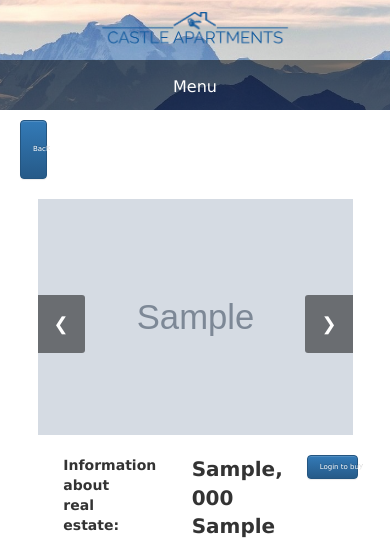
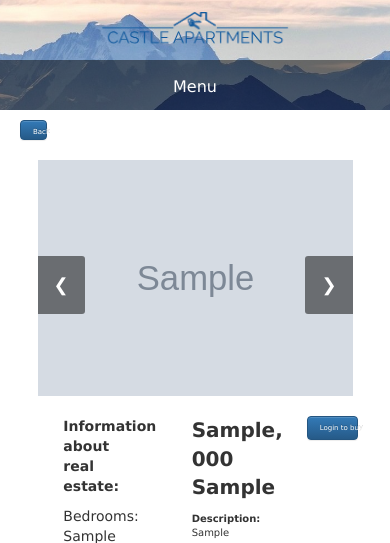
Before and after one commit to ArnthorDj/CastleApartments, a Django app: page /real_estate/info/1 in a window 390 px wide. Shown: the top 543 px of the page. Run offline with Django 3.2, Linux system fonts and the light colour scheme; tables that the repository leaves empty hold one stand-in row (values such as "Sample post"); grey boxes marked "Sample" are stand-in pictures; some libraries are stand-ins or nearby versions.

Commit message:
reyna að laga back takkann

```diff
--- a/static/CSS/base.css
+++ b/static/CSS/base.css
@@ -157,7 +157,15 @@ line-height: 0px;
         font-size: 5px;
     }
     #back-button{
+        height: 10%;
+    }
+}
 
+
+@media only screen and (max-width: 460px) {
+    #back-button{
+        height: 20px;
+        width: 70px;
     }
 }
 
@@ -392,7 +400,6 @@ line-height: 0px;
 
 #back-button{
     width: 7%;
-    height: 7%;
     margin-left: 20px;
     margin-top: 10px;
 }
--- a/templates/RealEstateInformation/index.html
+++ b/templates/RealEstateInformation/index.html
@@ -3,7 +3,7 @@
 {% block content %}
     <link rel="stylesheet" href="../../static/CSS/slider.css">
    <meta name="viewport" content="width=device-width, initial-scale=1">
-    <a href="{% url 'real_estate' %}"><button id="back-button" type="submit" class="btn btn-block btn-primary">Back</button></a>
+    <a href="{% url 'real_estate' %}"><button id="back-button" type="submit" class="btn btn-primary">Back</button></a>
 
 
 <div class="page-box">
```
